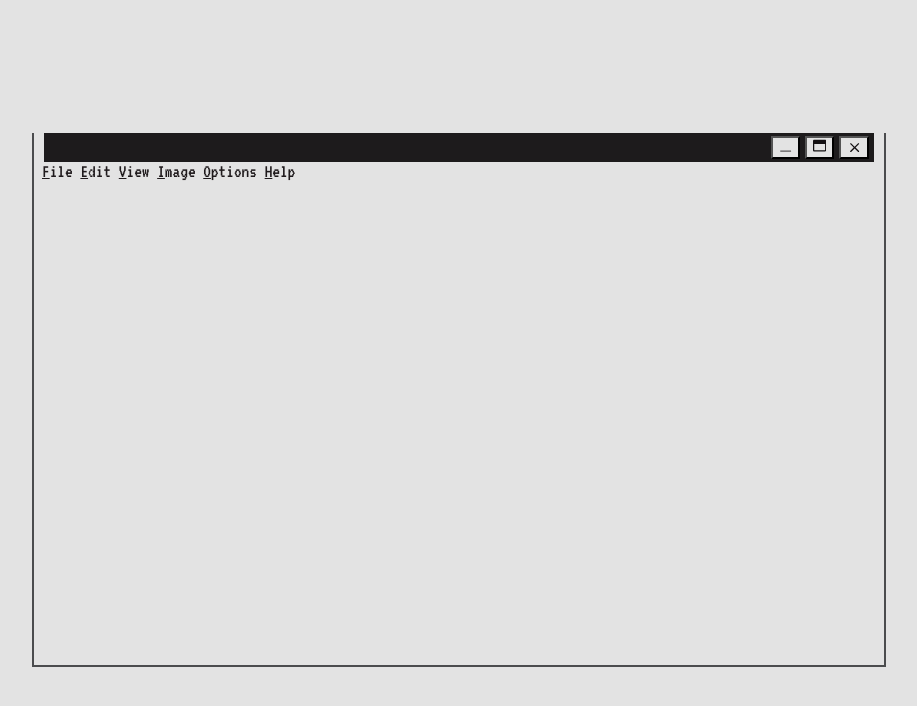
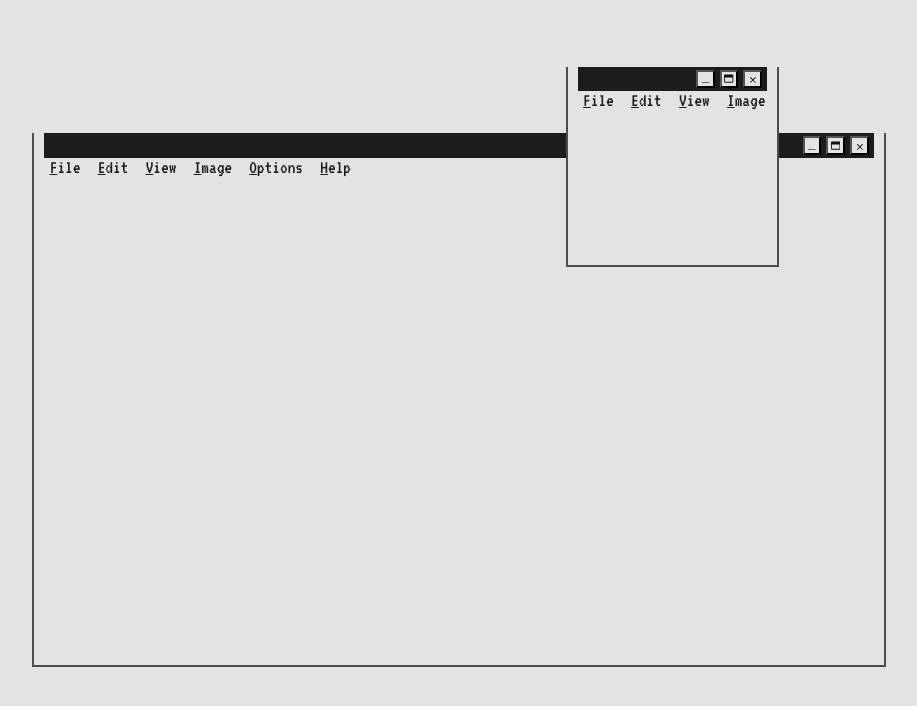
Before and after one commit to Alee2117/dribbble-glitch, a Next.js app: page / in a window 1280 px wide. Shown: the top 706 px of the page, without its empty margins (181-1098 px from the left). Built offline with nearby package versions, Linux system fonts and the light colour scheme.

Commit message:
added some more winow styling

```diff
--- a/components/CloseSVG.tsx
+++ b/components/CloseSVG.tsx
@@ -4,10 +4,10 @@ function CloseSVG() {
   return (
     <svg
       xmlns="http://www.w3.org/2000/svg"
-      width="1em"
-      height="1em"
+      width=".7em"
+      height=".7em"
       preserveAspectRatio="xMidYMid meet"
-      viewBox="0 0 21 18"
+      viewBox="0 0 23 18"
     >
       <path
         fill="currentColor"
--- a/components/MaximizeSVG.tsx
+++ b/components/MaximizeSVG.tsx
@@ -4,8 +4,8 @@ function MaximizeSVG() {
   return (
     <svg
       xmlns="http://www.w3.org/2000/svg"
-      width="1em"
-      height="1em"
+      width=".7em"
+      height=".7em"
       preserveAspectRatio="xMidYMid meet"
       viewBox="0 0 512 512"
     >
--- a/components/MinimizeSvg.tsx
+++ b/components/MinimizeSvg.tsx
@@ -4,8 +4,8 @@ function MinimizeSvg() {
   return (
     <svg
       xmlns="http://www.w3.org/2000/svg"
-      width="1em"
-      height="1em"
+      width=".7em"
+      height=".7em"
       preserveAspectRatio="xMidYMid meet"
       viewBox="0 0 512 512"
     >
--- a/components/Navbar/Navbar.module.scss
+++ b/components/Navbar/Navbar.module.scss
@@ -9,7 +9,7 @@
     display: flex;
 
     .fake-nav-item {
-      padding-right: 0.4em;
+      padding-right: 0.9em;
       color: hsl(336, 9%, 11%);
 
       .underline {
@@ -22,7 +22,7 @@
     }
 
     .fake-nav-item:first-child {
-      padding-left: 0.4em;
+      padding-left: 0.8em;
     }
   }
 }
--- a/components/WindowOptions/WindowOptions.module.scss
+++ b/components/WindowOptions/WindowOptions.module.scss
@@ -6,8 +6,16 @@
   padding-block: 3px;
 }
 
-  .option {
-    background-color: hsl(0, 0%, 89%);
-    color: hsl(320, 9%, 7%);
-    margin-right: 5px;
+.option {
+  background-color: hsl(0, 0%, 89%);
+  color: hsl(320, 9%, 7%);
+  margin-right: 5px;
+  display: flex;
+  align-items: center;
+  justify-content: center;
+  padding: 0.2em;
+
+  &:hover {
+    cursor: pointer;
   }
+}
--- a/pages/index.tsx
+++ b/pages/index.tsx
@@ -11,6 +11,10 @@ export default function Home() {
         <WindowOptions />
        <Navbar />
       </div>
+      <div className={styles["tiny-window"]}>
+        <WindowOptions />
+       <Navbar />
+      </div>
     </div>
   )
 }
--- a/styles/Home.module.scss
+++ b/styles/Home.module.scss
@@ -7,15 +7,27 @@
   min-height: 100vh;
   background-color: hsl(0, 0%, 89%);
   display: grid;
-  grid-template-columns: repeat(6, 1fr);
-  grid-template-rows: repeat(6, 1fr);
+  grid-template-columns: repeat(12, 1fr);
+  grid-template-rows: repeat(12, 1fr);
 
   .main-window {
     border-left: 2px solid hsl(220, 2%, 30%);
     border-right: 2px solid hsl(220, 2%, 30%);
     border-bottom: 2px solid hsl(220, 2%, 30%);
     // font-family: "alien-one";
-    grid-column: 2 / 6;
-    grid-row: 2 / 6;
+    grid-column: 3 / 11;
+    grid-row: 3 / 11;
+    background-color: hsl(0, 0%, 89%);
+  }
+
+  .tiny-window {
+    border-left: 2px solid hsl(220, 2%, 30%);
+    border-right: 2px solid hsl(220, 2%, 30%);
+    border-bottom: 2px solid hsl(220, 2%, 30%);
+    // font-family: "alien-one";
+    grid-column: 8 / 10;
+    grid-row: 2 / 5;
+    background-color: hsl(0, 0%, 89%);
+    overflow: hidden;
   }
 }
```
